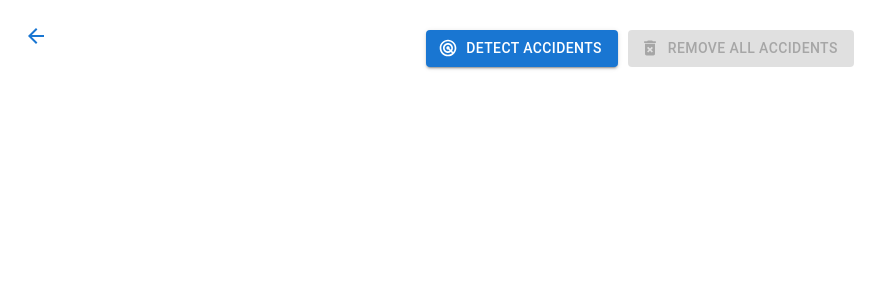
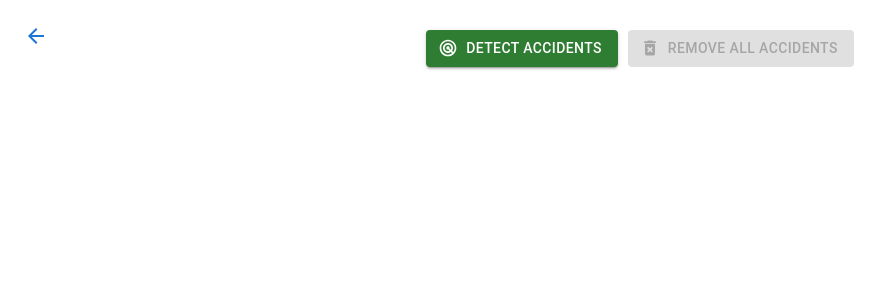
Before and after one commit to sadiqebrahim/SafeRoads, a React (Create React App) app in the folder frontend/: page /detected-accidents in a window 1280 px wide. Shown: the top 300 px of the page, without its empty margins (0-889 px from the left). Built offline with nearby package versions, Linux system fonts and the light colour scheme.

Commit message:
Minor changes

```diff
--- a/frontend/src/pages/DetectAccident.jsx
+++ b/frontend/src/pages/DetectAccident.jsx
@@ -120,7 +120,7 @@ export default function DetectAccident() {
         <Grid item xs={12} sx={{ textAlign: "center" }}>
           <Button
             variant="contained"
-            color="primary"
+            color="success"
             onClick={handleDetectAccident}
             startIcon={<RadarIcon />}
             sx={{ marginTop: "30px", marginRight: "10px" }}
@@ -130,7 +130,7 @@ export default function DetectAccident() {
           </Button>
           <Button
             variant="contained"
-            color="secondary"
+            color="error"
             onClick={handleRemoveAllAccidents}
             sx={{ marginTop: "30px" }}
             startIcon={<DeleteForeverIcon />}
```
